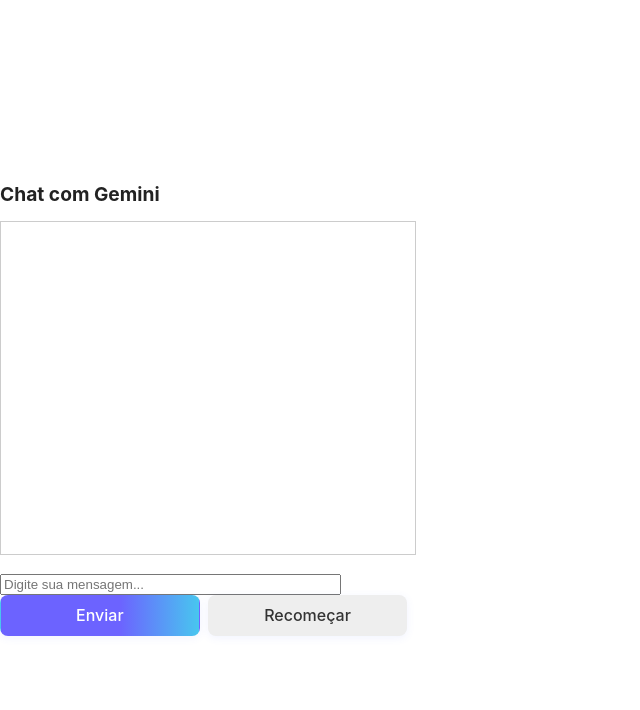
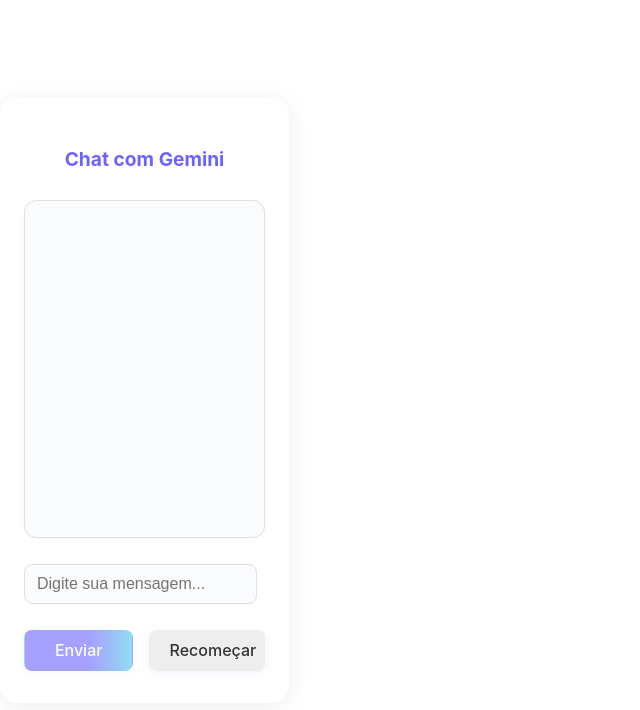
Before and after one commit to graciott/better-gifts-ia, a React (Vite) app: page /chat-screen in a window 1280 px wide. Shown: the top 710 px of the page, without its empty margins (0-640 px from the left). Built offline with nearby package versions, Linux system fonts and the light colour scheme.

Commit message:
feat: Create ChatScreen component with message handling and styling

```diff
--- a/src/App.tsx
+++ b/src/App.tsx
@@ -2,7 +2,7 @@
 import WelcomeScreen from "./presentation/pages/WelcomeScreen";
 import FormWizard from "./presentation/pages/FormWizardScreen";
 import { BrowserRouter, Route, Routes } from "react-router-dom";
-import ChatScreen from "./presentation/pages/ChatScreen";
+import ChatScreen from "./presentation/pages/Chat/ChatScreen";
 
 const App: React.FC = () => {
   return (
--- /dev/null
+++ b/src/presentation/pages/Chat/ChatScreen.module.css
@@ -0,0 +1,142 @@
+.chatContainer {
+  max-width: 600px;
+  margin: 48px auto;
+  padding: 32px 24px;
+  background: #fff;
+  border-radius: 18px;
+  box-shadow: 0 4px 24px rgba(0, 0, 0, 0.07);
+  display: flex;
+  flex-direction: column;
+  gap: 18px;
+}
+
+h2 {
+  color: #6c63ff;
+  margin-bottom: 8px;
+  text-align: center;
+}
+
+.chatBox {
+  min-height: 300px;
+  border: 1px solid #e0e0e0;
+  background: #fafbfc;
+  padding: 18px;
+  margin-bottom: 8px;
+  border-radius: 12px;
+  overflow-y: auto;
+  font-size: 1rem;
+  box-shadow: 0 1px 4px rgba(76, 99, 255, 0.03);
+}
+
+.message {
+  margin-bottom: 14px;
+  display: flex;
+  flex-direction: column;
+}
+
+.message.user {
+  align-items: flex-end;
+}
+
+.message.model {
+  align-items: flex-start;
+}
+
+.message b {
+  color: #6c63ff;
+  font-weight: 600;
+}
+
+.inputRow {
+  display: flex;
+  gap: 8px;
+  margin-top: 8px;
+}
+
+input[type="text"] {
+  flex: 1;
+  padding: 10px 12px;
+  border: 1px solid #e0e0e0;
+  border-radius: 8px;
+  font-size: 1rem;
+  background: #fafbfc;
+  transition: border 0.2s;
+  color: #222;
+}
+
+input[type="text"]:focus {
+  border: 1.5px solid #6c63ff;
+  outline: none;
+}
+
+button {
+  padding: 10px 18px;
+  background: linear-gradient(90deg, #6c63ff 60%, #48c6ef 100%);
+  color: #fff;
+  border: none;
+  border-radius: 8px;
+  font-size: 1rem;
+  font-weight: 600;
+  cursor: pointer;
+  transition: background 0.2s;
+  box-shadow: 0 2px 8px rgba(76, 99, 255, 0.08);
+}
+
+button:disabled {
+  opacity: 0.6;
+  cursor: not-allowed;
+}
+
+.restartButton {
+  background: #eee;
+  color: #333;
+  margin-left: 8px;
+}
+
+button.restartButton:hover {
+  background: #e0e0e0;
+}
+
+@media (prefers-color-scheme: dark) {
+  .chatContainer {
+    background: #181a1b;
+    box-shadow: 0 4px 24px rgba(0, 0, 0, 0.45);
+  }
+  h2 {
+    color: #8a7fff;
+  }
+  .chatBox {
+    min-height: 300px;
+    max-height: 350px;
+    background: #232527;
+    border: 1px solid #333;
+    padding: 18px;
+    margin-bottom: 8px;
+    border-radius: 12px;
+    overflow-y: auto;
+    font-size: 1rem;
+    box-shadow: 0 1px 4px rgba(76, 99, 255, 0.03);
+    /* Para animação suave ao rolar */
+    scroll-behavior: smooth;
+  }
+  input[type="text"] {
+    background: #232527;
+    border: 1px solid #333;
+    color: #e0e0e0;
+  }
+  input[type="text"]:focus {
+    border: 1.5px solid #8a7fff;
+  }
+  button {
+    background: linear-gradient(90deg, #8a7fff 60%, #48c6ef 100%);
+    color: #fff;
+    box-shadow: 0 2px 8px rgba(76, 99, 255, 0.18);
+  }
+  .restartButton {
+    background: #232527;
+    color: #e0e0e0;
+  }
+  button.restartButton:hover {
+    background: #333;
+  }
+}
--- a/src/presentation/pages/ChatScreen.tsx
+++ b/src/presentation/pages/Chat/ChatScreen.tsx
@@ -1,8 +1,9 @@
 import { useEffect, useState } from "react";
-import SendMessageWithContextUseCase from "../../domain/usecases/SendMessageWithContextUseCase";
-import { ChatMessageInterface } from "../../data/models/ChatMessageInterface";
+import SendMessageWithContextUseCase from "../../../domain/usecases/SendMessageWithContextUseCase";
+import { ChatMessageInterface } from "../../../data/models/ChatMessageInterface";
 import Markdown from "markdown-to-jsx";
 import { useLocation, useNavigate } from "react-router-dom";
+import styles from "./ChatScreen.module.css";
 
 const useCase = new SendMessageWithContextUseCase();
 
@@ -57,21 +58,11 @@
   };
 
   return (
-    <div style={{ maxWidth: 600, margin: "0 auto" }}>
+    <div className={styles.chatContainer}>
       <h2>Chat com Gemini</h2>
-      <div
-        style={{
-          minHeight: 300,
-          border: "1px solid #ccc",
-          padding: 16,
-          marginBottom: 16,
-        }}
-      >
+      <div className={styles.chatBox}>
         {messages.map((msg, idx) => (
-          <div
-            key={idx}
-            style={{ textAlign: msg.role === "user" ? "right" : "left" }}
-          >
+          <div key={idx} className={`${styles.message} ${styles[msg.role]}`}>
             <b>{msg.role === "user" ? "Você" : "Gemini"}:</b>
             <Markdown>{msg.content}</Markdown>
           </div>
@@ -83,18 +74,21 @@
         onChange={(e) => setInput(e.target.value)}
         onKeyDown={(e) => e.key === "Enter" && sendMessage()}
         placeholder="Digite sua mensagem..."
-        style={{ width: "80%", marginRight: 8 }}
         disabled={loading}
+        type="text"
       />
+      <div className={styles.inputRow}>
         <button onClick={sendMessage} disabled={loading || !input.trim()}>
           Enviar
         </button>
         <button
           onClick={handleRestart}
-        style={{ marginLeft: 8, background: "#eee", color: "#333" }}
+          className={styles.restartButton}
+          type="button"
         >
           Recomeçar
         </button>
       </div>
+    </div>
   );
 }
```
Lines whose indentation alone changed are shown as unchanged.
